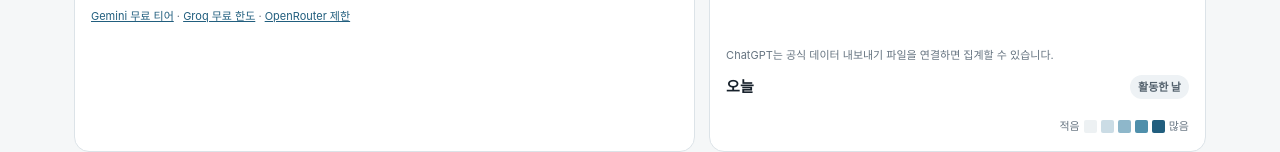
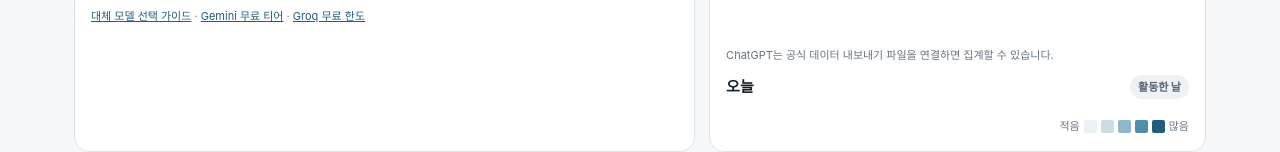
Before and after one commit to ji0ung/dailycodextokendashboard, a website: page index.html in a window 1280 px wide. Shown: the part 1289-1441 px from the top of the page. Drawn offline with Linux system fonts and the light colour scheme; no server answers.

Commit message:
Add alternative model decision guide

```diff
--- a/index.html
+++ b/index.html
@@ -18,7 +18,7 @@
 <section class="metrics"><article class="metric main"><span id="focusLabel">오늘 활동 시간</span><strong id="focus">—</strong><small id="focusSub">로컬 대화 시각 기준</small></article><article class="metric"><span>계정 누적 토큰</span><strong id="tokens">—</strong><small>Codex 계정 사용량</small></article><article class="metric"><span id="rangeTokenLabel">오늘 토큰</span><strong id="monthTokens">—</strong><small>계정 일별 사용량</small></article><article class="metric"><span id="activeLabel">오늘 작업 대화</span><strong id="active">—</strong><small>선택 기간 기준</small></article><article class="metric"><span>가장 긴 활동</span><strong id="longest">—</strong><small id="longestSub">로컬 기록 기준</small></article></section>
 <section class="trend"><div class="trend-head"><h2>일별 토큰 사용량</h2><span id="trendRange">최근 30일</span></div><div class="plot"><div class="plot-labels" id="plotLabels"></div><div class="plot-grid"><i></i><i></i><i></i><i></i><i></i></div><div class="plot-bars" id="plotBars"></div><div class="plot-tip" id="plotTip" hidden></div></div><div class="plot-dates" id="plotDates"></div></section>
 <section class="workspace" id="workspace"><article class="card"><div class="work-head"><h2>최근 대화</h2><button class="til-trigger" id="tilTrigger" type="button">오늘 TIL 초안</button></div><div class="categories" role="tablist" aria-label="대화 카테고리"><button class="category active" id="workTab" type="button" role="tab" aria-selected="true">작업 <span id="workCount">0</span></button><button class="category" id="openclawTab" type="button" role="tab" aria-selected="false">OpenClaw <span id="openclawCount">0</span></button></div><div class="list-tools"><span class="badge" id="count">불러오는 중</span><select class="topic-filter" id="topicFilter" aria-label="작업 주제 필터"><option value="all">모든 주제</option><option value="development">개발</option><option value="research">리서치·기획</option><option value="content">콘텐츠</option><option value="career">취업·커리어</option><option value="learning">학습·실습</option><option value="documentation">파일·문서</option><option value="troubleshooting">운영·문제해결</option><option value="other">기타</option></select></div><div id="list"></div></article><div class="splitter" id="splitter" role="separator" tabindex="0" aria-orientation="vertical" aria-label="대화 목록 너비 조절" aria-valuemin="240" aria-valuemax="550" aria-valuenow="300"></div><article class="card side" id="side" aria-live="polite"><span class="badge">대화 선택</span><p class="empty">최근 대화를 불러오는 중입니다.</p></article></section>
-<section class="lower"><article class="card"><div class="cardhead"><h2>토큰 효율·대체 모델 순위</h2><span class="badge" id="rankPeriod">오늘 작업 비교</span></div><div id="ranking"></div><p class="optimizer-note" id="optimizerNote"></p><ul class="optimizer-tips"><li>첫 요청에 목표, 완료 기준, 제약, 관련 파일을 함께 적기</li><li>단순 수정은 낮은 reasoning, 설계·디버깅은 높은 reasoning 사용</li><li>주제가 바뀌면 새 대화, 긴 작업은 큰 이정표 뒤 문맥 요약</li><li>원하는 답변 길이와 필요한 테스트 범위를 명시하기</li></ul><p class="optimizer-sources"><a href="https://ai.google.dev/gemini-api/docs/pricing" target="_blank" rel="noreferrer">Gemini 무료 티어</a> · <a href="https://console.groq.com/docs/rate-limits" target="_blank" rel="noreferrer">Groq 무료 한도</a> · <a href="https://openrouter.ai/docs/faq" target="_blank" rel="noreferrer">OpenRouter 제한</a></p></article><article class="card"><div class="cardhead"><h2>AI별 사용 비중</h2><span class="badge" id="aiPeriod">오늘</span></div><div class="ai-share"><div class="pie" id="aiPie"></div><div class="ai-legend" id="aiLegend"></div></div><p class="import-note">ChatGPT는 공식 데이터 내보내기 파일을 연결하면 집계할 수 있습니다.</p><div class="cardhead"><h2 id="calendarTitle">오늘</h2><span class="badge" id="monthLabel">활동한 날</span></div><div class="calendar" id="cal"></div><div class="legend">적음 <i></i><i></i><i></i><i></i><i></i> 많음</div></article></section></main>
+<section class="lower"><article class="card"><div class="cardhead"><h2>토큰 효율·대체 모델 순위</h2><span class="badge" id="rankPeriod">오늘 작업 비교</span></div><div id="ranking"></div><p class="optimizer-note" id="optimizerNote"></p><ul class="optimizer-tips"><li>첫 요청에 목표, 완료 기준, 제약, 관련 파일을 함께 적기</li><li>단순 수정은 낮은 reasoning, 설계·디버깅은 높은 reasoning 사용</li><li>주제가 바뀌면 새 대화, 긴 작업은 큰 이정표 뒤 문맥 요약</li><li>원하는 답변 길이와 필요한 테스트 범위를 명시하기</li></ul><p class="optimizer-sources"><a href="https://codex-daybook-journal.alsksk98.chatgpt.site/models.html" target="_blank" rel="noreferrer">대체 모델 선택 가이드</a> · <a href="https://ai.google.dev/gemini-api/docs/pricing" target="_blank" rel="noreferrer">Gemini 무료 티어</a> · <a href="https://console.groq.com/docs/rate-limits" target="_blank" rel="noreferrer">Groq 무료 한도</a></p></article><article class="card"><div class="cardhead"><h2>AI별 사용 비중</h2><span class="badge" id="aiPeriod">오늘</span></div><div class="ai-share"><div class="pie" id="aiPie"></div><div class="ai-legend" id="aiLegend"></div></div><p class="import-note">ChatGPT는 공식 데이터 내보내기 파일을 연결하면 집계할 수 있습니다.</p><div class="cardhead"><h2 id="calendarTitle">오늘</h2><span class="badge" id="monthLabel">활동한 날</span></div><div class="calendar" id="cal"></div><div class="legend">적음 <i></i><i></i><i></i><i></i><i></i> 많음</div></article></section></main>
 <dialog class="til-dialog" id="tilDialog"><div class="til-head"><h2>오늘 TIL</h2><button class="til-close" id="tilClose" type="button" aria-label="닫기">×</button></div><textarea class="til-editor" id="tilEditor" aria-label="TIL Markdown 초안"></textarea><div class="til-actions"><button id="tilCopy" type="button">복사</button><button id="tilDownload" type="button">Markdown 다운로드</button></div><p class="til-status" id="tilStatus" role="status"></p></dialog>
 <script>
 let data={conversations:[],usage:{summary:null,dailyUsageBuckets:[]}},selection=0,category='work',topic='all',period='day';
```
Also changed, not shown: README.md, dist/index.html, dist/models.html (added).
